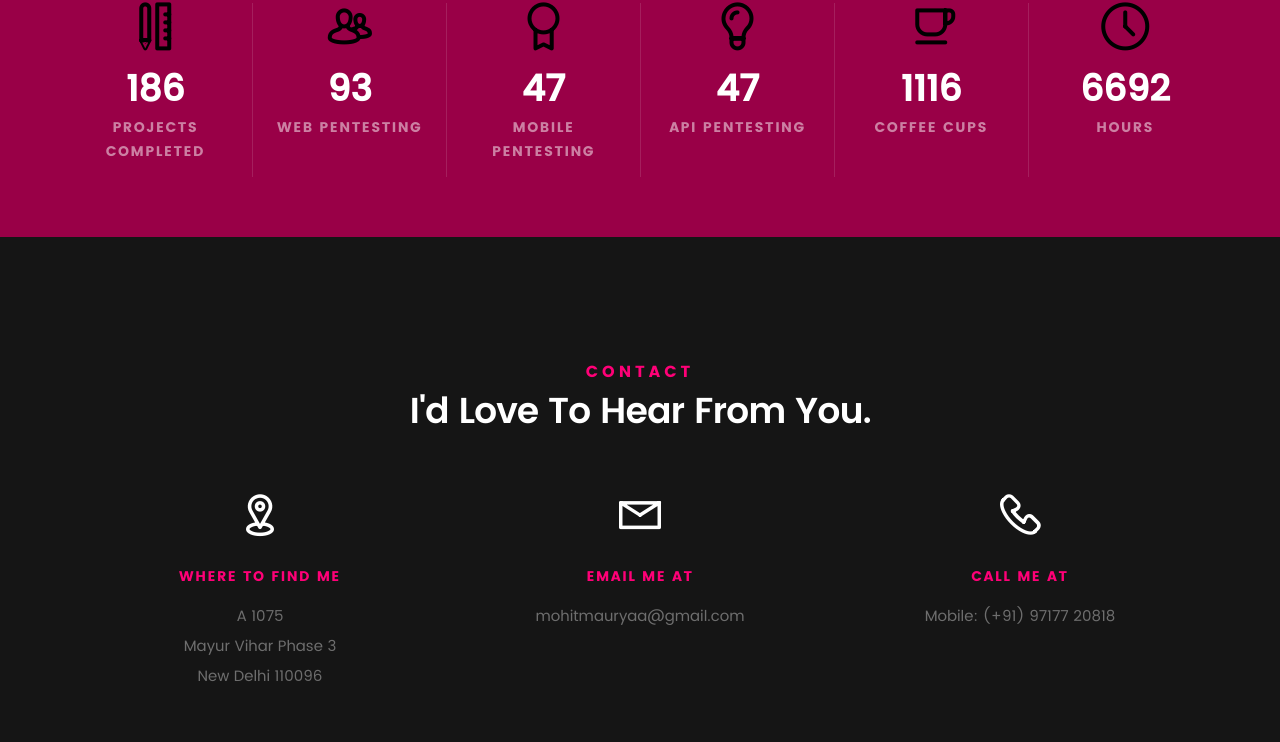
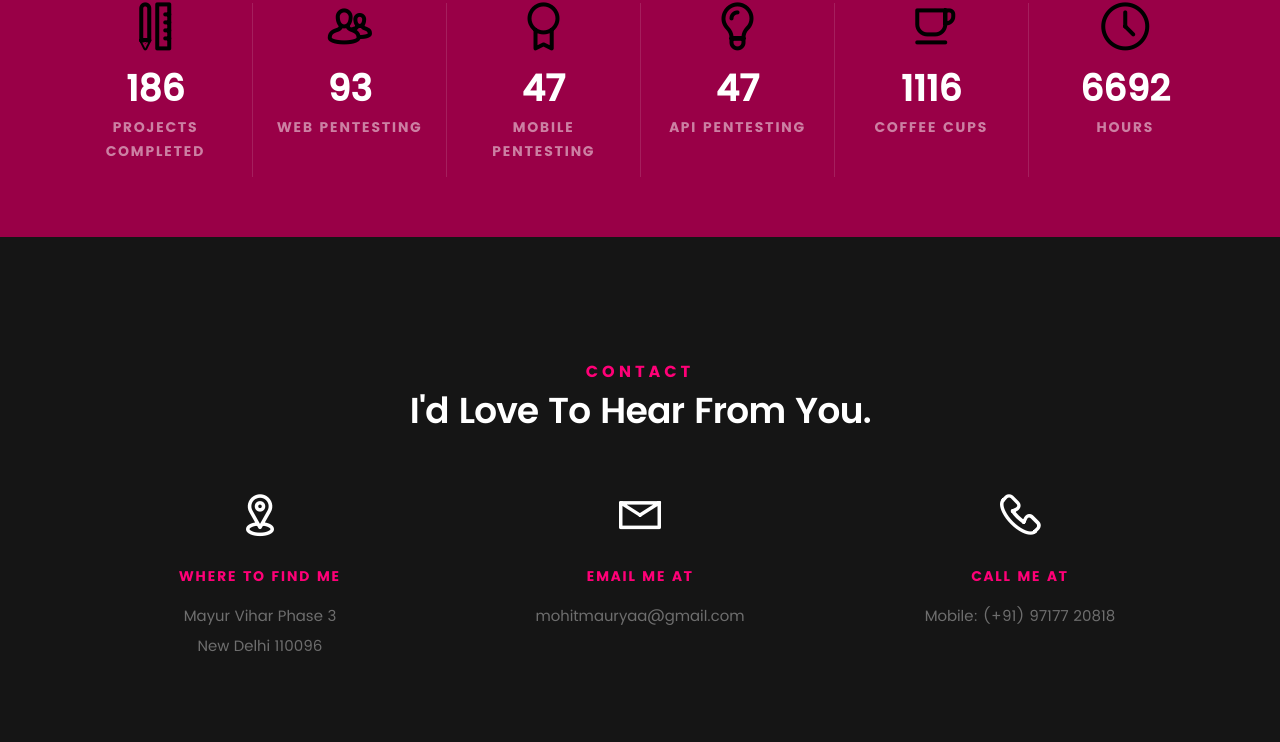
Before and after one commit to iammohitmaurya/iammohitmaurya.github.io, a plain HTML site: page index.html in a window 1280 px wide. Shown: the part 4579-5321 px from the top of the page. Drawn offline with Linux system fonts and the light colour scheme; files whose address does not match are found by name.

Commit message:
Update index.html

```diff
--- a/index.html
+++ b/index.html
@@ -566,7 +566,6 @@
    			<h5>Where to find me</h5>
 
    			<p>
-            A 1075<br>
             Mayur Vihar Phase 3<br>
             New Delhi 110096
             </p>
```
